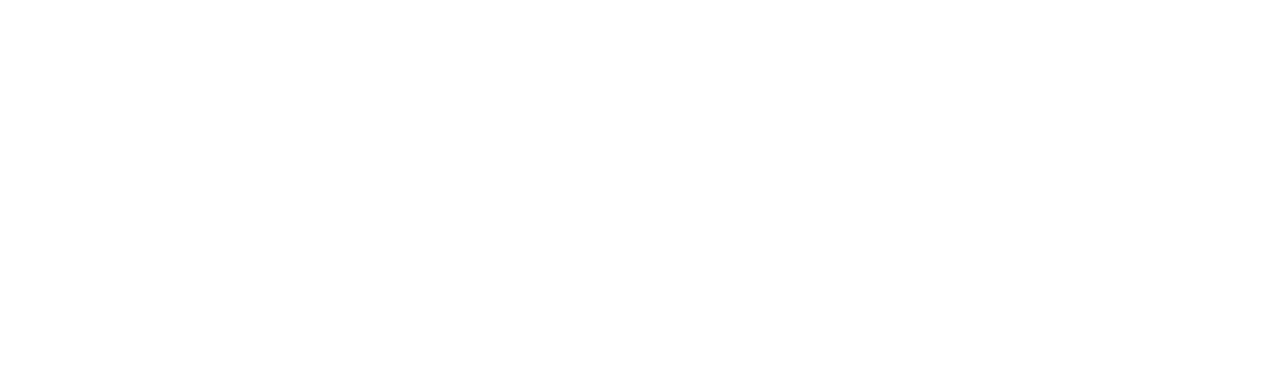
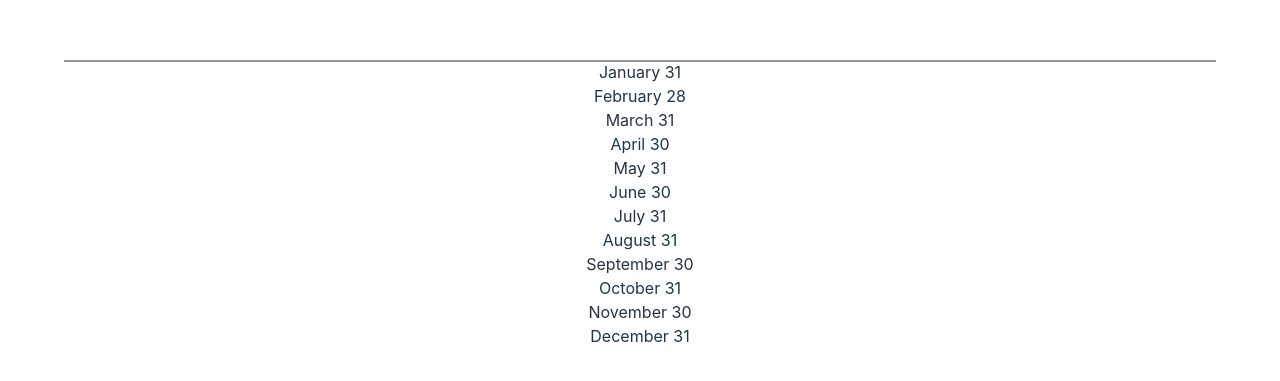
Before and after one commit to justPeterLee/Timeline, a React (Vite) app in the folder client/: page / in a window 1280 px wide. Shown: the part 339-720 px from the top of the page. Built offline with nearby package versions, Linux system fonts and the light colour scheme.

Commit message:
create timeline component with month sections

```diff
--- a/client/src/App.tsx
+++ b/client/src/App.tsx
@@ -1,7 +1,13 @@
 import "./App.css";
 
+import Timeline from "./components/timeline/Timeline";
+
 function App() {
-  return <></>;
+  return (
+    <>
+      <Timeline />
+    </>
+  );
 }
 
 export default App;
--- /dev/null
+++ b/client/src/components/timeline/Timeline.module.css
@@ -0,0 +1,10 @@
+.timeline {
+  background-color: rgb(150, 150, 150);
+  height: 2px;
+  width: 90%;
+
+  position: absolute;
+  top: 50%;
+  left: 50%;
+  transform: translate(-50%, -50%);
+}
--- /dev/null
+++ b/client/src/components/timeline/Timeline.tsx
@@ -0,0 +1,39 @@
+import styles from "./Timeline.module.css";
+
+import TimelineMonth from "./TimelineMonth/TimelineMonth";
+
+type MonthData = {
+  month: string;
+  day: number;
+};
+
+type MonthDate = {
+  [key: number]: MonthData;
+};
+const monthDate: MonthDate = {
+  0: { month: "January", day: 31 },
+  1: { month: "February", day: 28 }, // Assuming a non-leap year for simplicity
+  2: { month: "March", day: 31 },
+  3: { month: "April", day: 30 },
+  4: { month: "May", day: 31 },
+  5: { month: "June", day: 30 },
+  6: { month: "July", day: 31 },
+  7: { month: "August", day: 31 },
+  8: { month: "September", day: 30 },
+  9: { month: "October", day: 31 },
+  10: { month: "November", day: 30 },
+  11: { month: "December", day: 31 },
+};
+
+export default function Timeline() {
+  return (
+    <>
+      <div className={styles.timeline}>
+        {Object.keys(monthDate).map((instance: string, index: number) => {
+          return <TimelineMonth key={index} monthData={monthDate[index]} />;
+        })}
+        {/* <TimelineMonth /> */}
+      </div>
+    </>
+  );
+}
--- /dev/null
+++ b/client/src/components/timeline/TimelineMonth/TimelineMonth.tsx
@@ -0,0 +1,15 @@
+import styles from "./TimelineMonth.module.css";
+
+export default function TimelineMonth({
+  monthData,
+}: {
+  monthData: { month: string; day: number };
+}) {
+  return (
+    <div className={styles.container}>
+      <>
+        {monthData.month} {monthData.day}
+      </>
+    </div>
+  );
+}
--- a/client/src/index.css
+++ b/client/src/index.css
@@ -29,6 +29,7 @@ body {
   place-items: center;
   min-width: 320px;
   min-height: 100vh;
+  position: relative;
 }
 
 h1 {
```
Also changed, not shown: client/src/components/timeline/TimelineMonth/TimelineMonth.module.css (added).
